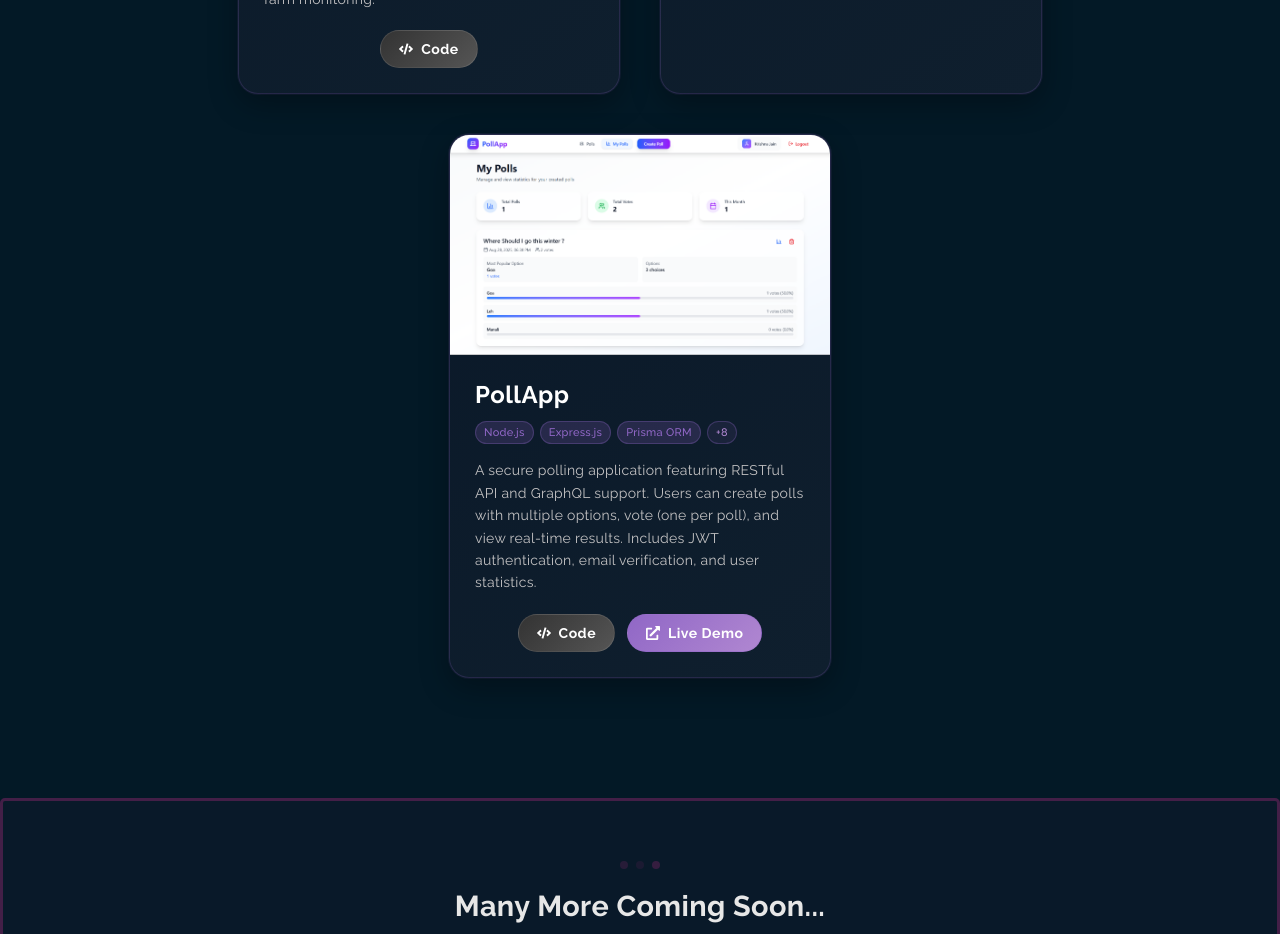
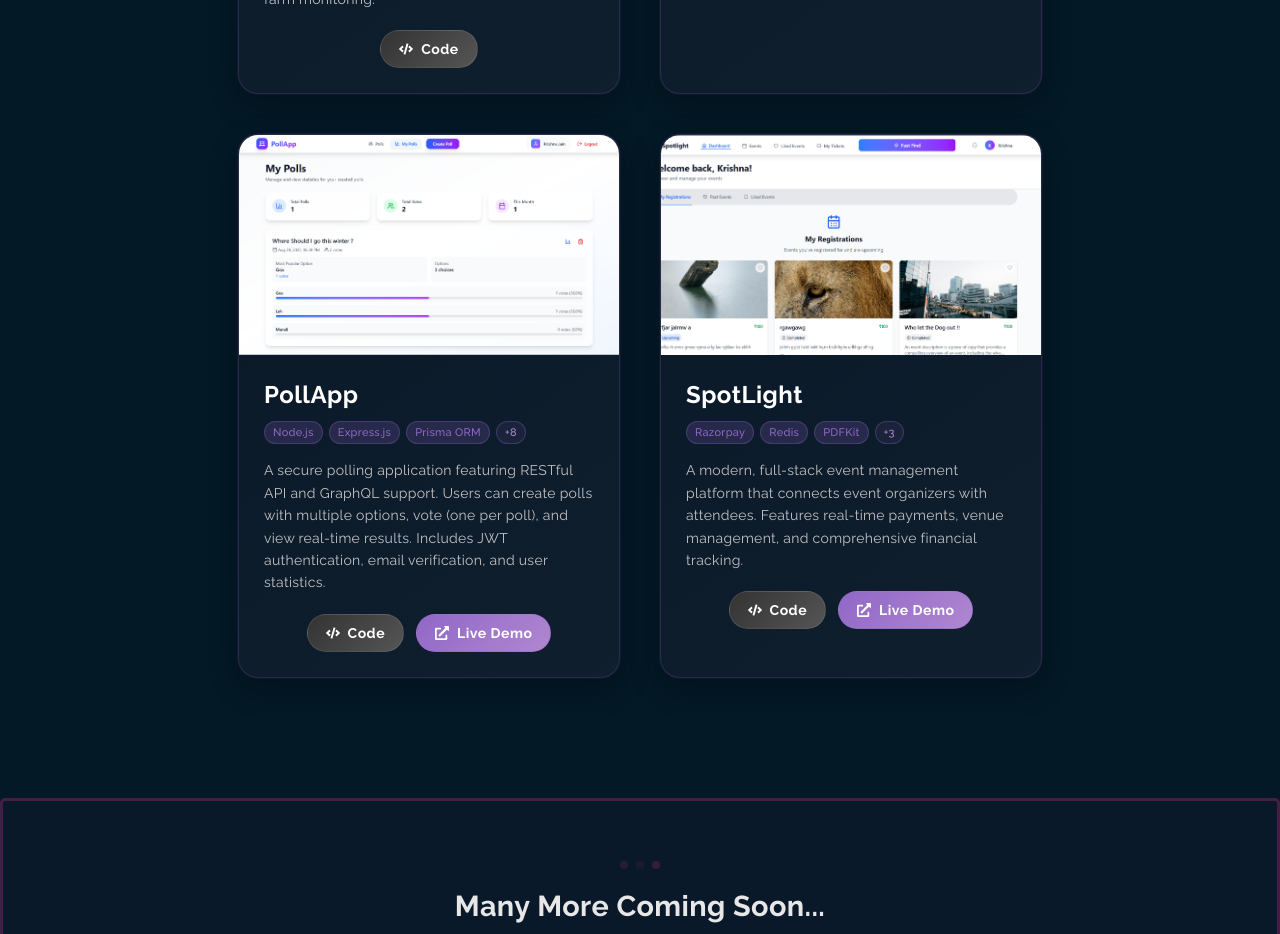
Before and after one commit to KRISHNA-JAIN15/Portfolio, a React (Create React App) app: page /Project in a window 1280 px wide. Shown: the part 2640-3574 px from the top of the page. Built offline with nearby package versions, Linux system fonts and the light colour scheme.

Commit message:
Update Projects.js

```diff
--- a/src/Components/Projects.js
+++ b/src/Components/Projects.js
@@ -11,6 +11,7 @@ import DevSneha from '../images/DevSneha.png';
 import AgriIntel from '../images/AgriIntel.png';
 import ChatterBox from '../images/ChatterBox.png';
 import PollApp from '../images/PollApp.png';
+import SpotLight from '../images/SpotLight.png';
 
 const Projects = () => {
   return (
@@ -28,6 +29,7 @@ const Projects = () => {
         <ProjectBox projectPhoto={AgriIntel} projectName="AgriIntel" />
         <ProjectBox projectPhoto={ChatterBox} projectName="ChatterBox" />
         <ProjectBox projectPhoto={PollApp} projectName="PollApp" />
+        <ProjectBox projectPhoto={SpotLight} projectName="SpotLight" />
       </div>
 
       {/* Coming Soon Section */}
```
